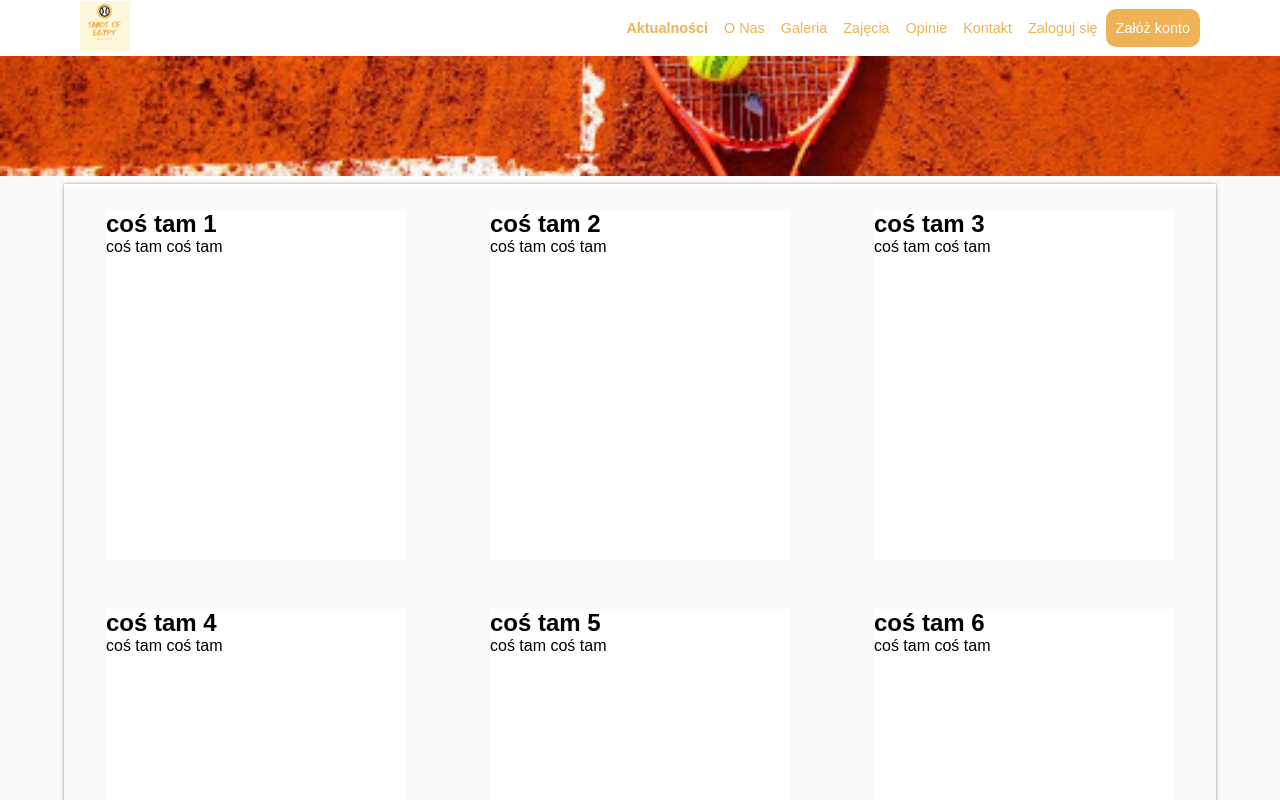
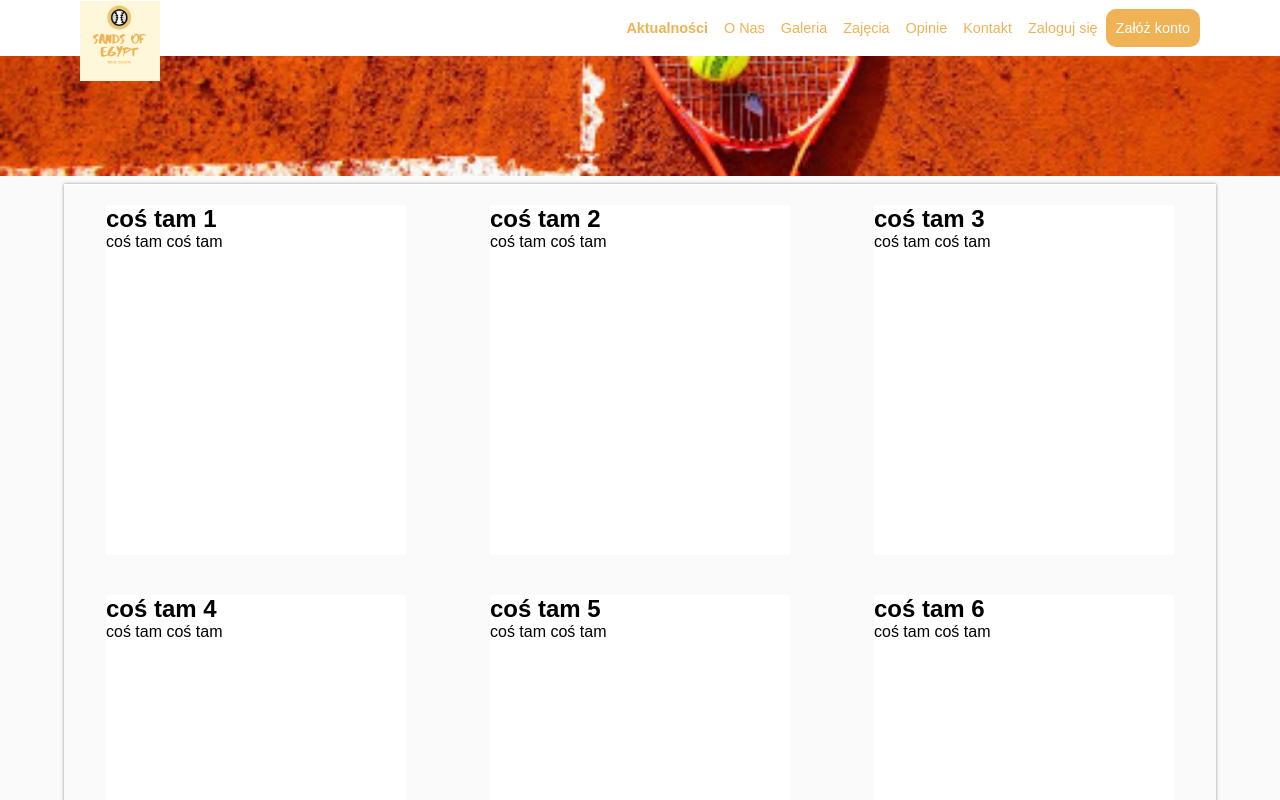
Before and after one commit to tenis4group/FrontTenisServicesProjetct, a React (Create React App) app: page /news in a window 1280 px wide. Shown: the top 800 px of the page. Built offline with nearby package versions, Linux system fonts and the light colour scheme; what react-google-maps would draw is missing.

Commit message:
update css

```diff
--- a/src/App.css
+++ b/src/App.css
@@ -1,9 +1,5 @@
-.app {
+.main {
     min-height: 77vh;
-}
-
-.main {
-    height: 100%;
     margin-top: calc(100vh - 77vh);
     box-shadow: 0px 0px 3px 0px rgba(110, 108, 108, 0.75);
 }
--- a/src/styles/Location.css
+++ b/src/styles/Location.css
@@ -1,7 +1,6 @@
 .contact {
     display: flex;
     flex-wrap: wrap;
-    min-height: 77vh;
     padding: 50px 0px;
 }
 
--- a/src/styles/Login.css
+++ b/src/styles/Login.css
@@ -3,7 +3,6 @@
     flex-direction: column;
     align-items: center;
     width: 100%;
-    height: 77vh;
     background-color: white;
     color: #efb355;
 }
--- a/src/styles/News.css
+++ b/src/styles/News.css
@@ -3,7 +3,6 @@
     flex-wrap: wrap;
     justify-content: space-around;
     align-content: space-around;
-    min-height: 100vh;
     background-color: #fafafa;
     border-top: 1px solid white;
 }
--- a/src/styles/Registration.css
+++ b/src/styles/Registration.css
@@ -3,7 +3,6 @@
     flex-direction: column;
     align-items: center;
     width: 100%;
-    height: 77vh;
     background-color: white;
     color: #efb355;
 }
--- a/src/styles/Toolbar.css
+++ b/src/styles/Toolbar.css
@@ -24,9 +24,9 @@
   margin-left: 1rem;
 }
 
-
 .toolbar__logo a img {
-    height: 50px;
+  margin-top: 30px;
+  height: 80px;
 }
 
 .spacer {
@@ -61,8 +61,6 @@
   font-size: 0.9rem;
 }
 
-
-
 .toolbar__navigation-item a:hover,
 .toolbar__navigation-item a.active {
   color: #efb355;
@@ -77,9 +75,9 @@
   z-index: 100;
 }
 
-@media (max-width:768px) {
+@media (max-width: 768px) {
   .toolbar__navigation-item {
-        display: none
+    display: none;
   }
 }
 
```
Lines whose indentation alone changed are shown as unchanged.
